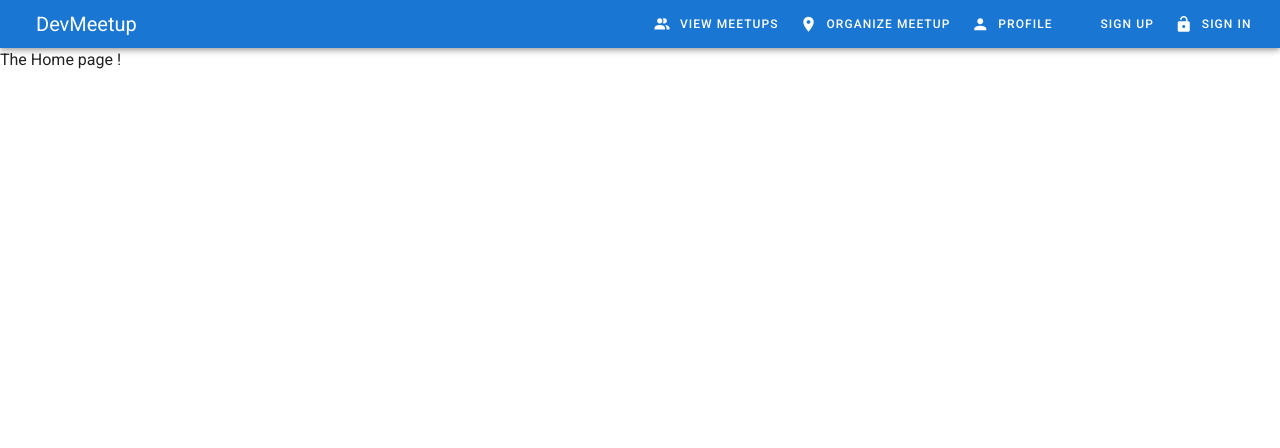
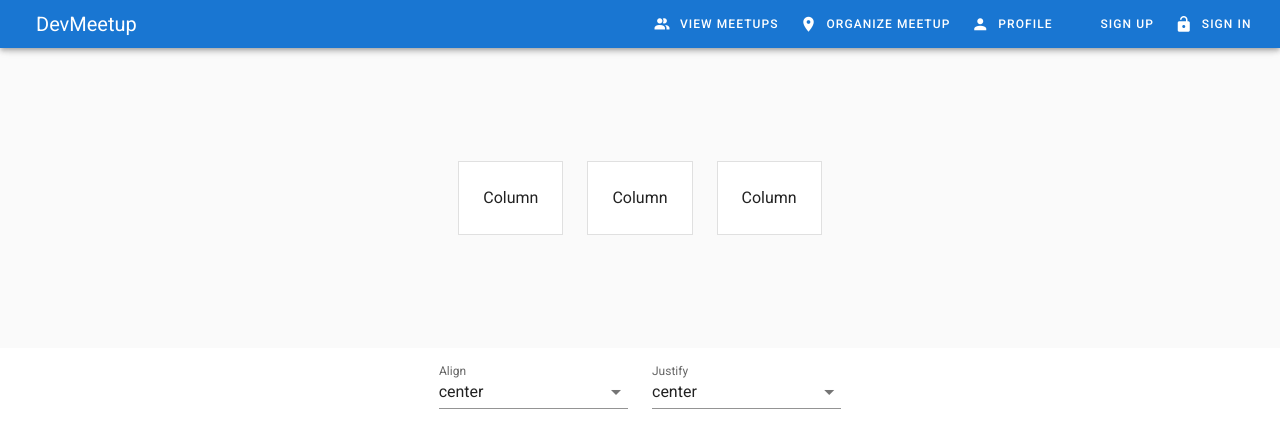
Before and after one commit to feliex1992/devmeetup, a Vue app: page / in a window 1280 px wide. Shown: the top 448 px of the page. Built offline with nearby package versions, Linux system fonts and the light colour scheme.

Commit message:
#3 edit home page

```diff
--- a/src/App.vue
+++ b/src/App.vue
@@ -9,6 +9,7 @@
         v-for="item in items"
         :key="item.title"
         link
+        :to="item.link"
       >
         <v-list-item-icon>
           <v-icon>{{ item.icon }}</v-icon>
@@ -24,10 +25,12 @@
       dark class="primary"
     >
       <v-app-bar-nav-icon @click.stop="drawer = !drawer" class="hidden-md-and-up"></v-app-bar-nav-icon>
-      <v-toolbar-title>DevMeetup</v-toolbar-title>
+      <v-toolbar-title>
+        <router-link to="/" tag="span" style="cursor: pointer">DevMeetup</router-link>
+      </v-toolbar-title>
       <v-spacer></v-spacer>
       <v-toolbar-items class="hidden-sm-and-down">
-        <v-btn text small v-for="item in items" :key="item.title">
+        <v-btn text small v-for="item in items" :key="item.title" link :to="item.link">
           <v-icon left>{{ item.icon }}</v-icon>
           {{ item.title }}
         </v-btn>
@@ -44,11 +47,11 @@ export default {
   data: () => ({
     drawer: null,
     items: [
-      { title: 'View Meetups', icon: 'mdi-account-multiple' },
-      { title: 'Organize Meetup', icon: 'mdi-map-marker' },
-      { title: 'Profile', icon: 'mdi-account' },
-      { title: 'Sign Up', icon: 'mdi-face' },
-      { title: 'Sign In', icon: 'mdi-lock-open' }
+      { title: 'View Meetups', icon: 'mdi-account-multiple', link: '/meetups' },
+      { title: 'Organize Meetup', icon: 'mdi-map-marker', link: '/meetup/new' },
+      { title: 'Profile', icon: 'mdi-account', link: '/profile' },
+      { title: 'Sign Up', icon: 'mdi-face', link: '/signup' },
+      { title: 'Sign In', icon: 'mdi-lock-open', link: '/signin' }
     ]
   })
 }
--- a/src/components/Home.vue
+++ b/src/components/Home.vue
@@ -1,5 +1,75 @@
 <template>
-  <div>
-    <p>The Home page !</p>
-  </div>
+  <v-container fluid>
+    <v-row>
+      <v-col cols="12">
+        <v-row
+          :align="alignment"
+          :justify="justify"
+          class="grey lighten-5"
+          style="height: 300px;"
+        >
+          <v-card
+            v-for="n in 3"
+            :key="n"
+            class="ma-3 pa-6"
+            outlined
+            tile
+          >
+            Column
+          </v-card>
+        </v-row>
+      </v-col>
+      <v-col cols="12">
+        <v-row justify="center">
+          <v-col
+            cols="6"
+            md="2"
+          >
+            <v-select
+              v-model="alignment"
+              :items="alignmentsAvailable"
+              label="Align"
+            ></v-select>
+          </v-col>
+
+          <v-col
+            cols="6"
+            md="2"
+          >
+            <v-select
+              v-model="justify"
+              :items="justifyAvailable"
+              label="Justify"
+            ></v-select>
+          </v-col>
+        </v-row>
+      </v-col>
+    </v-row>
+  </v-container>
 </template>
+
+<script>
+export default {
+  data () {
+    return {
+      alignmentsAvailable: [
+        'start',
+        'center',
+        'end',
+        'baseline',
+        'stretch'
+      ],
+      alignment: 'center',
+      dense: false,
+      justifyAvailable: [
+        'start',
+        'center',
+        'end',
+        'space-around',
+        'space-between'
+      ],
+      justify: 'center'
+    }
+  }
+}
+</script>
--- a/src/components/Meetup/CreateMeetup.vue
+++ b/src/components/Meetup/CreateMeetup.vue
@@ -0,0 +1,5 @@
+<template>
+  <div>
+    <p>The Create Meetup page !</p>
+  </div>
+</template>
--- a/src/components/Meetup/Meetups.vue
+++ b/src/components/Meetup/Meetups.vue
@@ -0,0 +1,5 @@
+<template>
+  <div>
+    <p>The Meetups page !</p>
+  </div>
+</template>
--- a/src/components/User/Profile.vue
+++ b/src/components/User/Profile.vue
@@ -0,0 +1,5 @@
+<template>
+  <div>
+    <p>The User page !</p>
+  </div>
+</template>
--- a/src/components/User/Signin.vue
+++ b/src/components/User/Signin.vue
@@ -0,0 +1,5 @@
+<template>
+  <div>
+    <p>The Sign in page !</p>
+  </div>
+</template>
--- a/src/components/User/Signup.vue
+++ b/src/components/User/Signup.vue
@@ -0,0 +1,5 @@
+<template>
+  <div>
+    <p>The Sing up page !</p>
+  </div>
+</template>
--- a/src/router/index.js
+++ b/src/router/index.js
@@ -1,22 +1,44 @@
 import Vue from 'vue'
 import VueRouter from 'vue-router'
-import Home from '../components/Home.vue'
+import Home from '@/components/Home.vue'
+import Meetups from '@/components/Meetup/Meetups.vue'
+import CreateMeetup from '@/components/Meetup/CreateMeetup.vue'
+import Profile from '@/components/User/Profile.vue'
+import Signup from '@/components/User/Signup.vue'
+import Signin from '@/components/User/Signin.vue'
 
 Vue.use(VueRouter)
 
 const routes = [
   {
     path: '/',
-    name: 'home',
+    name: 'Home',
     component: Home
   },
   {
-    path: '/about',
-    name: 'about',
-    // route level code-splitting
-    // this generates a separate chunk (about.[hash].js) for this route
-    // which is lazy-loaded when the route is visited.
-    component: () => import(/* webpackChunkName: "about" */ '../views/About.vue')
+    path: '/meetups',
+    name: 'Meetups',
+    component: Meetups
+  },
+  {
+    path: '/meetup/new',
+    name: 'CreateMeetups',
+    component: CreateMeetup
+  },
+  {
+    path: '/profile',
+    name: 'Profile',
+    component: Profile
+  },
+  {
+    path: '/signup',
+    name: 'Signup',
+    component: Signup
+  },
+  {
+    path: '/signin',
+    name: 'Signin',
+    component: Signin
   }
 ]
 
```
